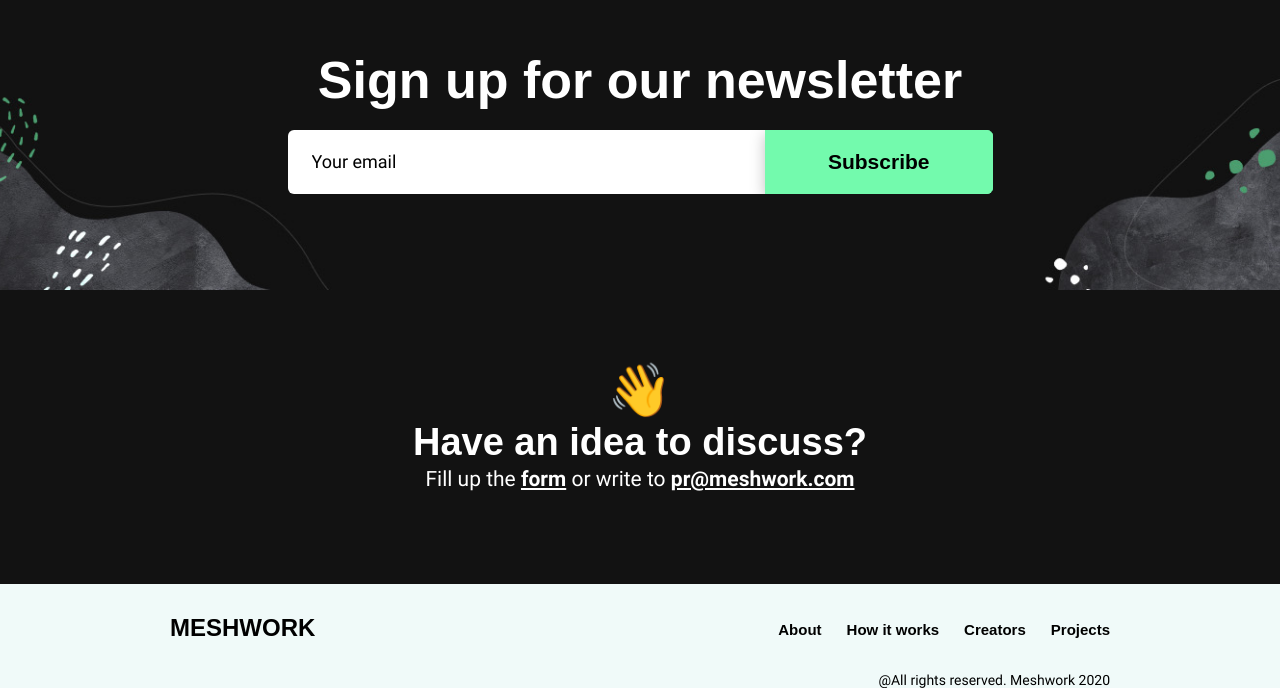
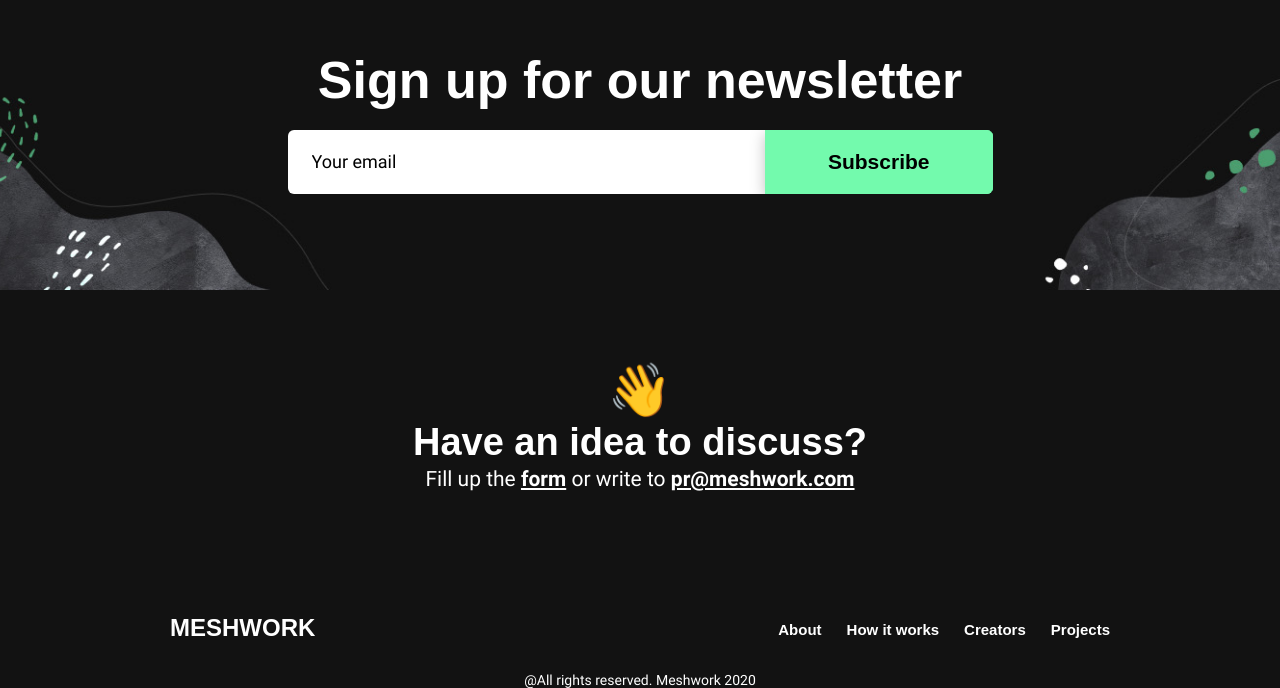
Before and after one commit to Baklytsky/mesh_landing, a website: page index.html in a window 1280 px wide. Shown: the part 4277-4965 px from the top of the page. Drawn offline with nearby package versions, Linux system fonts and the light colour scheme.

Commit message:
black footer

```diff
--- a/scss/main-page.scss
+++ b/scss/main-page.scss
@@ -863,9 +863,7 @@
 //************************************************************************************************
 #footer {
   background: $newsletter-gradient;
-  @media (min-width: 768px) {
-    background: $benefits-gradient;
-  }
+
   .footer-menu {
     padding: 15px 0;
     @media (min-width: 768px) {
@@ -875,9 +873,7 @@
     }
     .logo {
       text-align: center;
-      @media (min-width: 768px) {
-        padding-bottom: 0;
-      }
+
       a {
         font-size: $menu-link;
         font-weight: 800;
@@ -885,10 +881,6 @@
         color: $white;
         @media (min-width: 576px) {
           font-size: $normal-plus;
-        }
-        @media (min-width: 768px) {
-          font-size: $normal-plus;
-          color: $black;
         }
       }
     }
@@ -916,7 +908,7 @@
   .footer-menu-link {
     font-size: $log-in;
     font-weight: 700;
-    color: $black;
+    color: $white;
     transition: all .3s linear;
     &:hover {
       color: $aquamarine;
@@ -926,9 +918,5 @@
     font-size: $lang-item;
     text-align: center;
     color: $white;
-    @media (min-width: 768px) {
-      color: $black;
-      text-align: right;
-    }
   }
 }
```
Also changed, not shown: css/main-page.css.
